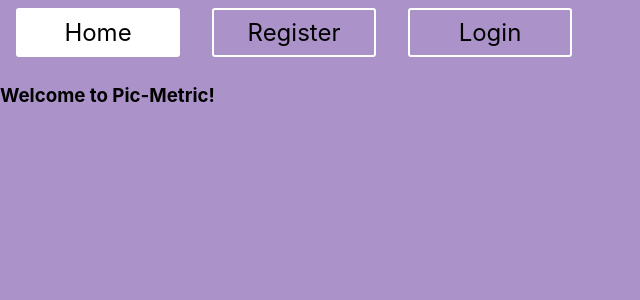
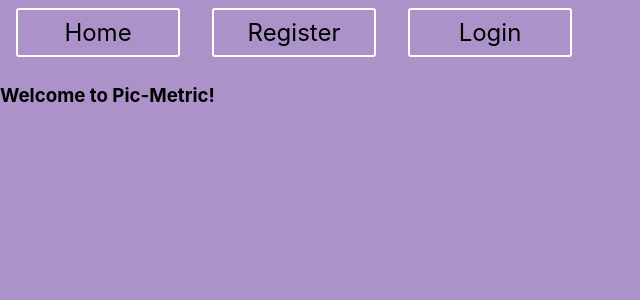
Before and after one commit to Build-Week-Pic-Metric-2/Front-End, a React (Create React App) app: page / in a window 1280 px wide. Shown: the top 300 px of the page, without its empty margins (0-640 px from the left). Built offline with nearby package versions, Linux system fonts and the light colour scheme.

Commit message:
styled buttons .5

```diff
--- a/src/App.css
+++ b/src/App.css
@@ -76,3 +76,6 @@
   text-decoration: none;
   color: black;
 }
+.button1{
+  background: white;
+}
--- a/src/Components/Navigation.js
+++ b/src/Components/Navigation.js
@@ -2,7 +2,7 @@ import React from 'react';
 import { Row } from 'reactstrap';
 import { NavLink, Link } from 'react-router-dom';
 import {getToken} from "../helpers/api";
-import styled, { css } from 'styled-components';
+import styled from 'styled-components';
 
 const Button = styled.a`
   display: inline-block;
@@ -15,16 +15,10 @@ const Button = styled.a`
   border: 2px solid white;
   text-align: center;
   font-size: 1.5rem;
-    text-decoration: none;
+  text-decoration: none;
   :hover{
   background: lightgrey;
   },
-
-  ${props =>
-    props.primary && css`
-      background: white;
-      color: black;
-    `};
 `;
 
 function Nav() {
@@ -33,7 +27,7 @@ function Nav() {
 
   return (
   <Row>
-    <Button href='/' primary styled='text-decoration:none'><NavLink className="link" to="/">Home</NavLink></Button>
+    <Button href='/' className='button1' styled='text-decoration:none'><NavLink className="link" to="/">Home</NavLink></Button>
 
     <Button href='/register'> <NavLink className="link" to="/register">Register</NavLink> </Button>
         {!signedIn && <Button href='login'> <Link className="link" to="/login">Login</Link></Button>}
```
